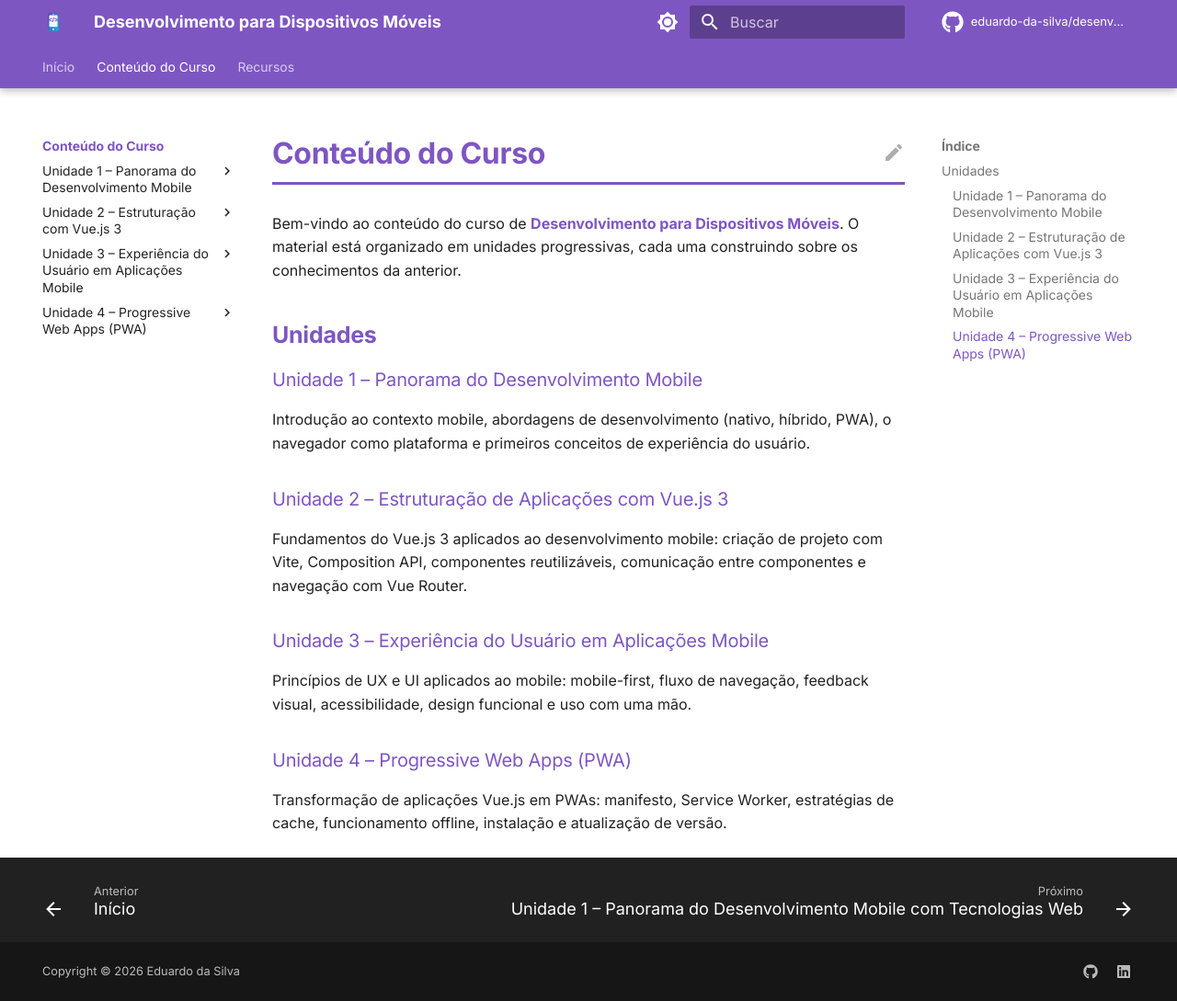
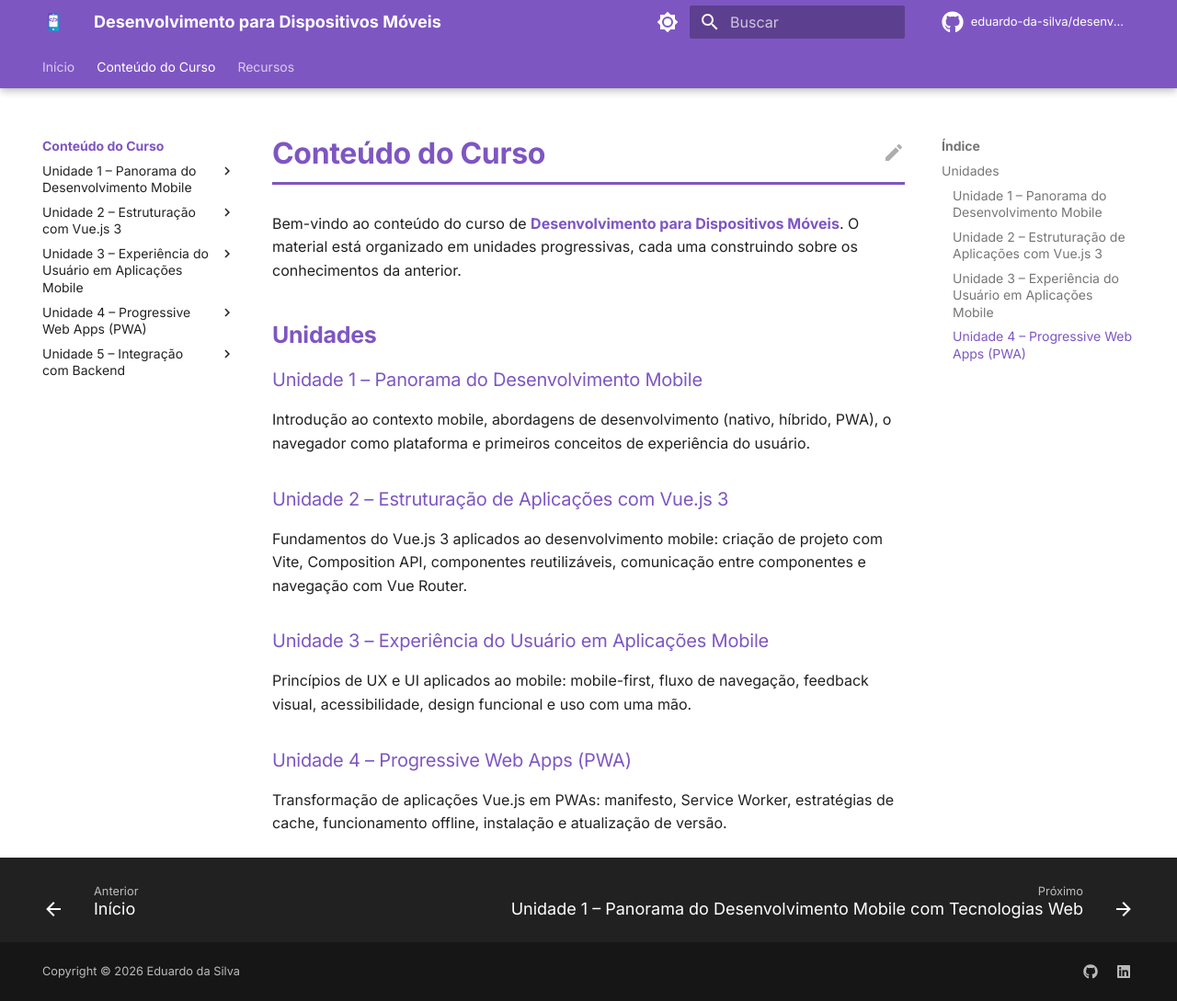
Before and after one commit to eduardo-da-silva/desenvolvimento-mobile, an MkDocs documentation site: the page built from docs/conteudo/index.md, in a window 1280 px wide and 1089 px high. Shown: the whole window at 92% size. Built offline with MkDocs 1.6.1 and Material for MkDocs 9.7.7, drawn with Linux system fonts in a browser that asks for light colours; comment, search, counter and statistics services are not loaded; the version menu is left out; some of the changed lines change nothing that is shown.

Commit message:
FEAT: Update menu with unit5

```diff
--- a/mkdocs.yml
+++ b/mkdocs.yml
@@ -204,6 +204,17 @@ nav:
         - 7. Atualização de versão: unidade4/tutorial/07-atualizacao.md
       - Atividades práticas: unidade4/atividades-praticas.md
       - Boas práticas para PWAs: unidade4/boas-praticas.md
+    - Unidade 5 – Integração com Backend:
+      - unidade5/index.md
+      - REST e HTTP: unidade5/rest-e-http.md
+      - Arquitetura em camadas: unidade5/arquitetura-camadas.md
+      - Tutorial Prático:
+        - Visão Geral: unidade5/tutorial/index.md
+        - 1. Preparação do ambiente: unidade5/tutorial/01-preparacao.md
+        - 2. Camada de acesso à API: unidade5/tutorial/02-camada-api.md
+        - 3. Store com Pinia: unidade5/tutorial/03-pinia-store.md
+        - 4. Integrando os componentes: unidade5/tutorial/04-integrando-componentes.md
+      - Atividades práticas: unidade5/atividades-praticas.md
   - Recursos:
     - recursos/index.md
     - Ferramentas recomendadas: recursos/ferramentas.md
```
